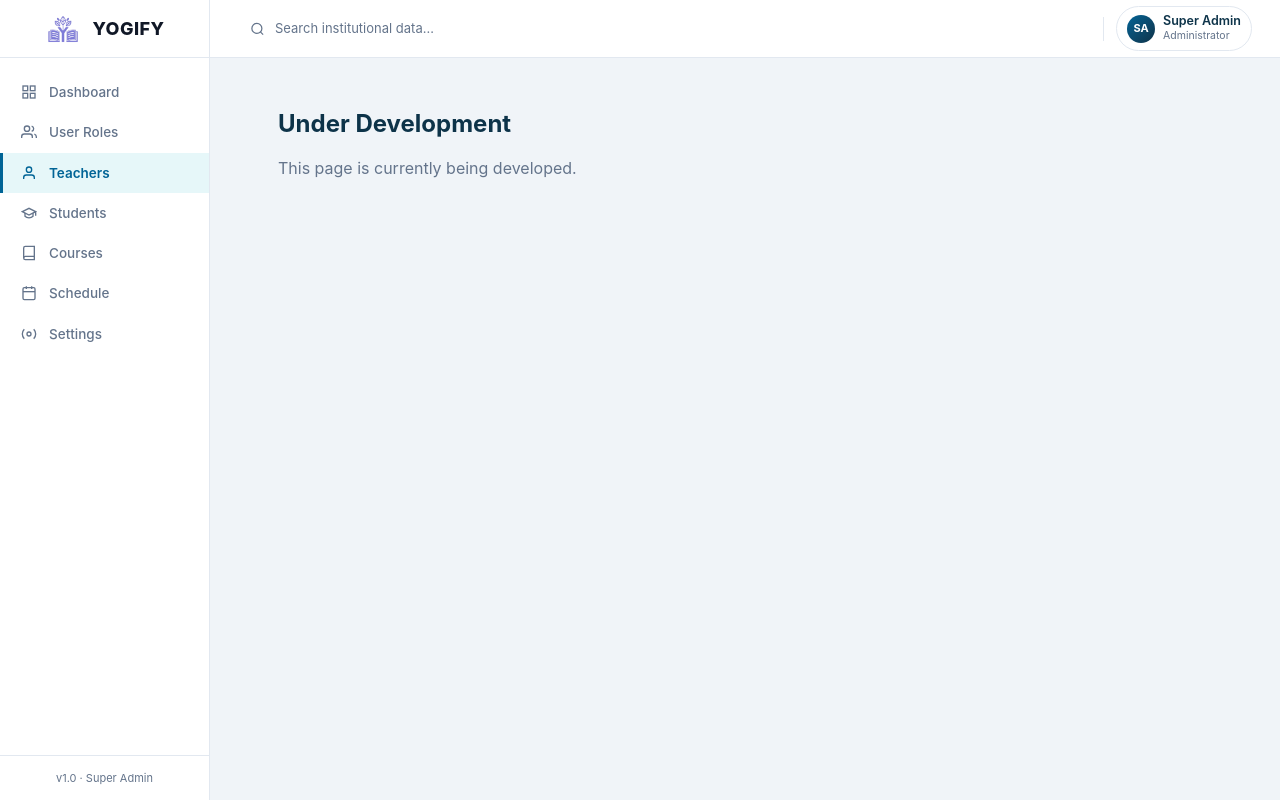
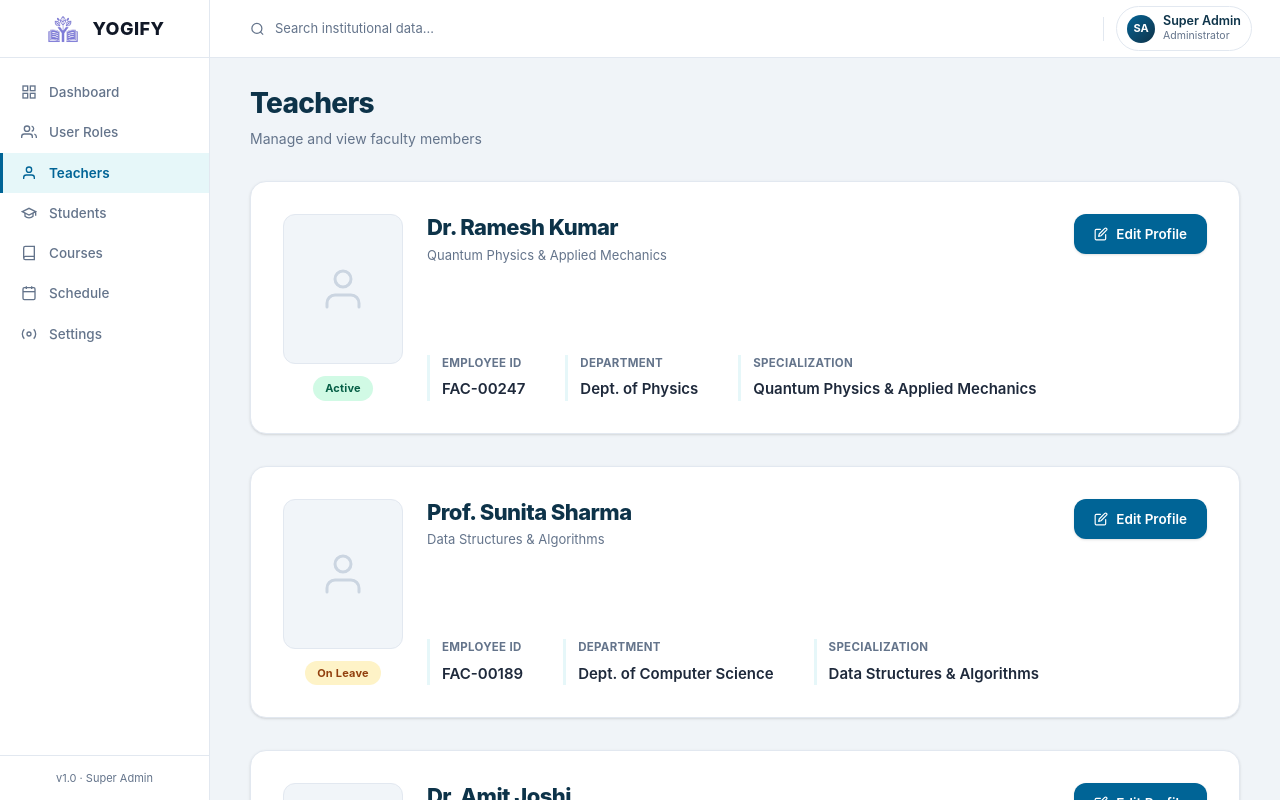
Before and after one commit to Adarsh-shres/Academy-Management-System, a React (Vite) app in the folder client/: page /teachers in a window 1280 px wide. Shown: the top 800 px of the page. Built offline with nearby package versions, Linux system fonts and the light colour scheme.

Commit message:
Added the teachers page

```diff
--- a/client/src/App.tsx
+++ b/client/src/App.tsx
@@ -8,6 +8,7 @@ import RegisterStudentForm from './components/RegisterStudentForm.tsx';
 import AllStudentsPage from './pages/AllStudentsPage.tsx';
 import StudentDetailsPage from './pages/StudentDetailsPage.tsx';
 import CoursesPage from './pages/CoursesPage.tsx';
+import TeachersPage from './pages/TeachersPage.tsx';
 
 function UnderDevelopment() {
   return (
@@ -36,7 +37,7 @@ function App() {
           <Route path="/register-students" element={<RegisterStudentForm />} />
           <Route path="/all-students" element={<AllStudentsPage />} />
           <Route path="/courses" element={<CoursesPage />} />
-          <Route path="/teachers" element={<UnderDevelopment />} />
+          <Route path="/teachers" element={<TeachersPage />} />
           <Route path="/userroles" element={<UnderDevelopment />} />
           <Route path="/under-development" element={<UnderDevelopment />} />
         </Route>
--- /dev/null
+++ b/client/src/components/TeacherHeaderCard.tsx
@@ -0,0 +1,89 @@
+interface TeacherHeaderCardProps {
+  photo?: string;
+  fullName: string;
+  subject: string;
+  employeeId: string;
+  department: string;
+  status: 'Active' | 'On Leave' | 'Inactive';
+  onEdit?: () => void;
+}
+
+const STATUS_STYLES: Record<string, string> = {
+  'Active':   'bg-[#d1fae5] text-[#065f46]',
+  'On Leave': 'bg-[#fef3c7] text-[#92400e]',
+  'Inactive': 'bg-[#f1f5f9] text-[#475569]',
+};
+
+export default function TeacherHeaderCard({
+  photo,
+  fullName,
+  subject,
+  employeeId,
+  department,
+  status,
+  onEdit,
+}: TeacherHeaderCardProps) {
+  return (
+    <div className="bg-white border border-[#e2e8f0] rounded-2xl p-6 md:p-8 shadow-sm">
+      <div className="flex flex-col sm:flex-row gap-6">
+
+        {/* Profile Photo */}
+        <div className="flex flex-col items-center gap-3 shrink-0">
+          <div className="w-[120px] h-[150px] bg-[#f1f5f9] border border-[#e2e8f0] rounded-xl flex items-center justify-center overflow-hidden shrink-0">
+            {photo ? (
+              <img src={photo} alt={fullName} className="w-full h-full object-cover" />
+            ) : (
+              <svg className="text-[#cbd5e1] w-12 h-12" viewBox="0 0 24 24" fill="none" stroke="currentColor" strokeWidth="1.5" strokeLinecap="round" strokeLinejoin="round">
+                <path d="M20 21v-2a4 4 0 0 0-4-4H8a4 4 0 0 0-4 4v2" />
+                <circle cx="12" cy="7" r="4" />
+              </svg>
+            )}
+          </div>
+          <span className={`inline-block px-3 py-1 rounded-full text-[11px] font-bold tracking-[0.02em] ${STATUS_STYLES[status]}`}>
+            {status}
+          </span>
+        </div>
+
+        {/* Info + Actions */}
+        <div className="flex-1 flex flex-col justify-between min-w-0">
+
+          {/* Top: Name + Edit */}
+          <div className="flex items-start justify-between gap-4 flex-wrap">
+            <div>
+              <h2 className="font-sans text-[22px] font-extrabold text-[#0d3349] tracking-tight leading-tight">
+                {fullName}
+              </h2>
+              <p className="text-[13px] text-[#64748b] mt-1">{subject}</p>
+            </div>
+            <button
+              onClick={onEdit}
+              className="flex items-center gap-2 bg-[#006496] hover:bg-[#004e75] text-white text-[13.5px] font-semibold px-5 py-2.5 rounded-xl transition-all shadow-sm hover:shadow hover:-translate-y-px cursor-pointer shrink-0"
+            >
+              <svg width="14" height="14" viewBox="0 0 24 24" fill="none" stroke="currentColor" strokeWidth="2" strokeLinecap="round" strokeLinejoin="round">
+                <path d="M11 4H4a2 2 0 0 0-2 2v14a2 2 0 0 0 2 2h14a2 2 0 0 0 2-2v-7" />
+                <path d="M18.5 2.5a2.121 2.121 0 0 1 3 3L12 15l-4 1 1-4 9.5-9.5z" />
+              </svg>
+              Edit Profile
+            </button>
+          </div>
+
+          {/* Detail Fields */}
+          <div className="flex flex-wrap gap-x-10 gap-y-4 mt-5">
+            <div className="flex flex-col gap-1.5 border-l-[3px] border-[#e6f7f9] pl-3">
+              <span className="text-[11.5px] font-bold text-[#64748b] uppercase tracking-wide">Employee ID</span>
+              <span className="text-[#1e293b] font-semibold text-[15px]">{employeeId}</span>
+            </div>
+            <div className="flex flex-col gap-1.5 border-l-[3px] border-[#e6f7f9] pl-3">
+              <span className="text-[11.5px] font-bold text-[#64748b] uppercase tracking-wide">Department</span>
+              <span className="text-[#1e293b] font-semibold text-[15px]">{department}</span>
+            </div>
+            <div className="flex flex-col gap-1.5 border-l-[3px] border-[#e6f7f9] pl-3">
+              <span className="text-[11.5px] font-bold text-[#64748b] uppercase tracking-wide">Specialization</span>
+              <span className="text-[#1e293b] font-semibold text-[15px]">{subject}</span>
+            </div>
+          </div>
+        </div>
+      </div>
+    </div>
+  );
+}
--- /dev/null
+++ b/client/src/pages/TeachersPage.tsx
@@ -0,0 +1,40 @@
+import TeacherHeaderCard from '../components/TeacherHeaderCard';
+
+export default function TeachersPage() {
+  return (
+    <div className="flex flex-col gap-6 md:gap-8 pb-10">
+      {/* Header */}
+      <div className="flex flex-col sm:flex-row sm:items-start justify-between gap-4">
+        <div>
+          <h1 className="text-[28px] font-extrabold text-[#0d3349] tracking-tight">Teachers</h1>
+          <p className="text-[14px] text-[#64748b] mt-1">Manage and view faculty members</p>
+        </div>
+      </div>
+
+      {/* Teacher Header Card Preview */}
+      <TeacherHeaderCard
+        fullName="Dr. Ramesh Kumar"
+        subject="Quantum Physics & Applied Mechanics"
+        employeeId="FAC-00247"
+        department="Dept. of Physics"
+        status="Active"
+      />
+
+      <TeacherHeaderCard
+        fullName="Prof. Sunita Sharma"
+        subject="Data Structures & Algorithms"
+        employeeId="FAC-00189"
+        department="Dept. of Computer Science"
+        status="On Leave"
+      />
+
+      <TeacherHeaderCard
+        fullName="Dr. Amit Joshi"
+        subject="Structural Engineering"
+        employeeId="FAC-00312"
+        department="Dept. of Civil Engineering"
+        status="Inactive"
+      />
+    </div>
+  );
+}
```
